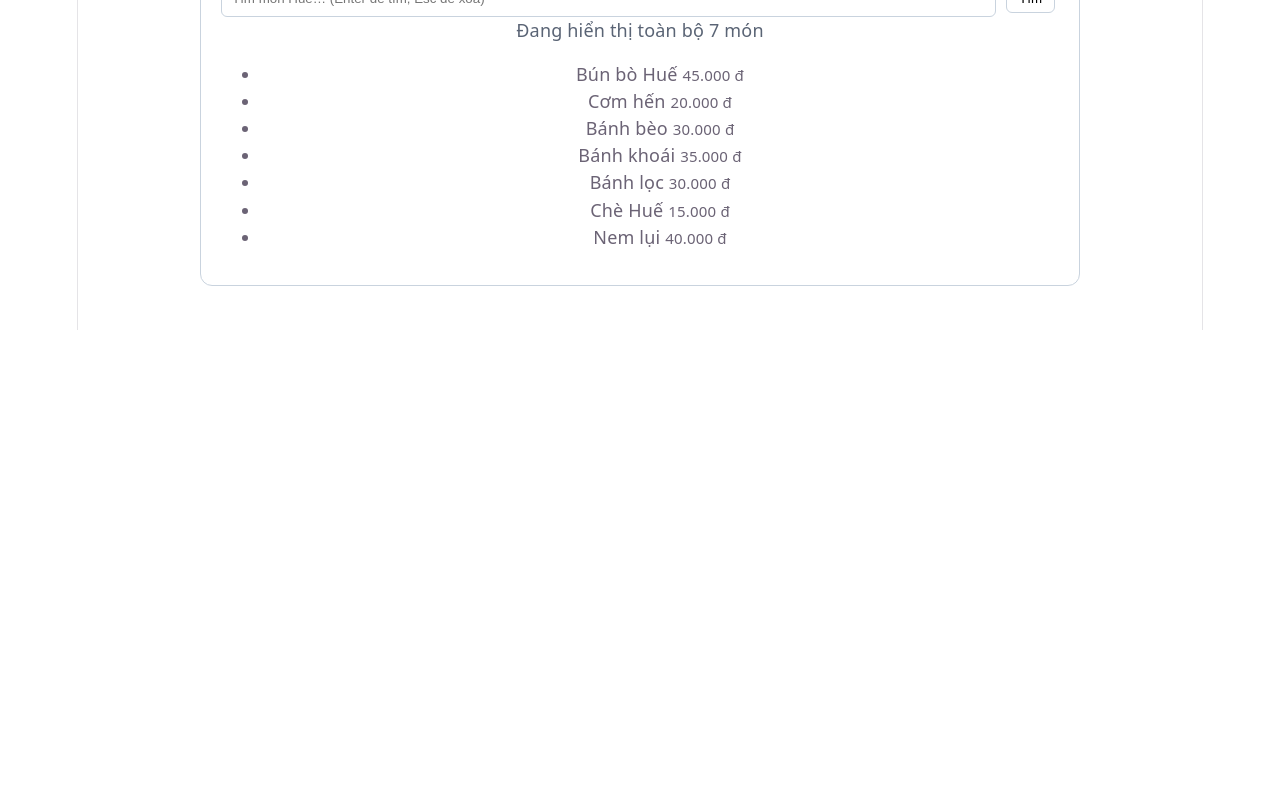
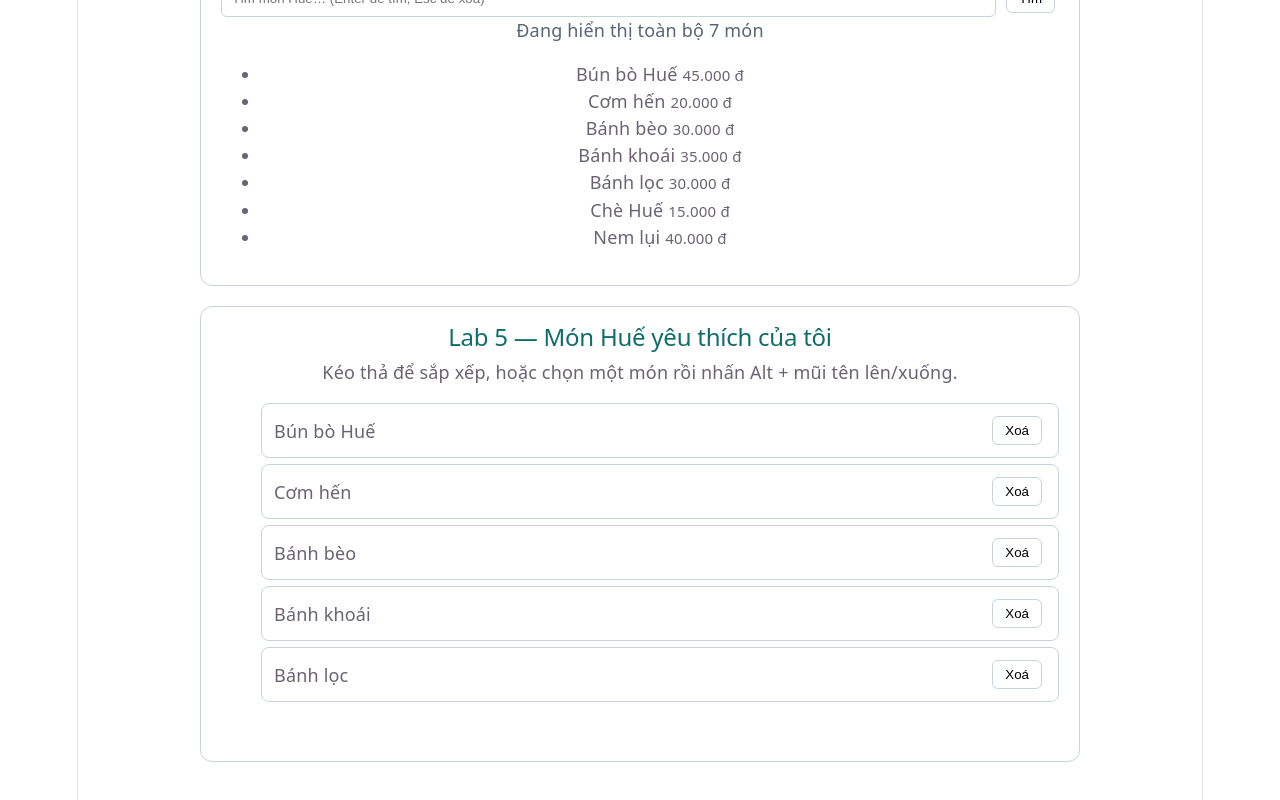
Before and after one commit to uyen288/phu-xuan-react, a React (Vite) app: page / in a window 1280 px wide. Shown: the part 1425-2225 px from the top of the page. Before the commit the page ends 1755 px from the top, so only its background shows below. Built offline with nearby package versions, Linux system fonts and the light colour scheme.

Commit message:
Lab 5: kéo thả, phím tắt, aria-live

```diff
--- /dev/null
+++ b/src/components/Bai7/MonAnYeuThich.jsx
@@ -0,0 +1,108 @@
+import { useState } from 'react'
+import { DS_MON_AN } from '../../data/monAnHue'
+
+function diChuyen(mang, tu, den) {
+  const moi = [...mang]
+  const [phanTu] = moi.splice(tu, 1)
+  moi.splice(den, 0, phanTu)
+  return moi
+}
+
+export default function MonAnYeuThich() {
+  const [dsMon, setDsMon] = useState(DS_MON_AN.slice(0, 5))
+  const [idDangKeo, setIdDangKeo] = useState(null)
+  const [idViTriTha, setIdViTriTha] = useState(null)
+  const [thongBao, setThongBao] = useState('')
+
+  function baoViTri(ds, id) {
+    const viTri = ds.findIndex((m) => m.id === id)
+    setThongBao('Đã chuyển ' + ds[viTri].ten + ' đến vị trí ' + (viTri + 1))
+  }
+
+  function handleDragStart(e, id) {
+    setIdDangKeo(id)
+    e.dataTransfer.effectAllowed = 'move'
+    e.dataTransfer.setData('text/plain', id)
+  }
+
+  function handleDragOver(e, id) {
+    e.preventDefault()
+    if (id !== idViTriTha) setIdViTriTha(id)
+  }
+
+  function handleDrop(e, idDich) {
+    e.preventDefault()
+    if (idDangKeo === null || idDangKeo === idDich) return
+    const tu = dsMon.findIndex((m) => m.id === idDangKeo)
+    const den = dsMon.findIndex((m) => m.id === idDich)
+    const moi = diChuyen(dsMon, tu, den)
+    setDsMon(moi)
+    baoViTri(moi, idDangKeo)
+  }
+
+  function handleDragEnd() {
+    setIdDangKeo(null)
+    setIdViTriTha(null)
+  }
+
+  function handleKeyDown(e, viTri) {
+    if (!e.altKey) return
+    const buoc = e.key === 'ArrowUp' ? -1 : e.key === 'ArrowDown' ? 1 : 0
+    if (buoc === 0) return
+    e.preventDefault()
+    const den = viTri + buoc
+    if (den < 0 || den >= dsMon.length) return
+    const moi = diChuyen(dsMon, viTri, den)
+    setDsMon(moi)
+    baoViTri(moi, dsMon[viTri].id)
+  }
+
+  function handleXoa(id) {
+    const mon = dsMon.find((m) => m.id === id)
+    setDsMon((truoc) => truoc.filter((m) => m.id !== id))
+    setThongBao('Đã xoá ' + mon.ten + ' khỏi danh sách')
+  }
+
+  return (
+    <section className="lab">
+      <h2>Lab 5 — Món Huế yêu thích của tôi</h2>
+      <p className="goi-y-thao-tac">
+        Kéo thả để sắp xếp, hoặc chọn một món rồi nhấn Alt + mũi tên lên/xuống.
+      </p>
+
+      <ol className="ds-mon-yeu-thich">
+        {dsMon.map((mon, viTri) => (
+          <li
+            key={mon.id}
+            draggable
+            tabIndex={0}
+            onDragStart={(e) => handleDragStart(e, mon.id)}
+            onDragOver={(e) => handleDragOver(e, mon.id)}
+            onDrop={(e) => handleDrop(e, mon.id)}
+            onDragEnd={handleDragEnd}
+            onKeyDown={(e) => handleKeyDown(e, viTri)}
+            className={
+              (mon.id === idDangKeo ? 'dang-keo ' : '') +
+              (mon.id === idViTriTha && mon.id !== idDangKeo
+                ? 'vi-tri-tha'
+                : '')
+            }
+          >
+            <span>{mon.ten}</span>
+            <button
+              aria-label={'Xoá ' + mon.ten}
+              onClick={() => handleXoa(mon.id)}
+              onKeyDown={(e) => e.stopPropagation()}
+            >
+              Xoá
+            </button>
+          </li>
+        ))}
+      </ol>
+
+      <p className="thong-bao" aria-live="polite">
+        {thongBao}
+      </p>
+    </section>
+  )
+}
--- a/src/pages/Bai7Page.jsx
+++ b/src/pages/Bai7Page.jsx
@@ -5,6 +5,7 @@
 import KhamPhaDiaDanh from '../components/Bai7/KhamPhaDiaDanh'
 import LuotThichMonAn from '../components/Bai7/LuotThichMonAn'
 import TimMonAnHue from '../components/Bai7/TimMonAnHue'
+import MonAnYeuThich from '../components/Bai7/MonAnYeuThich'
 
 export default function Bài7Page() {
   return (
@@ -15,6 +16,7 @@
       <KhamPhaDiaDanh />
       <LuotThichMonAn />
       <TimMonAnHue />
+      <MonAnYeuThich />
     </main>
   )
 }
```
